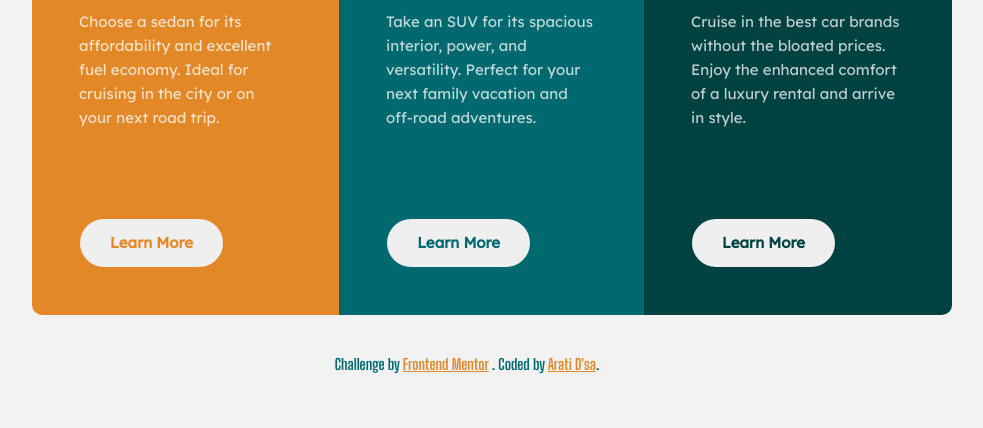
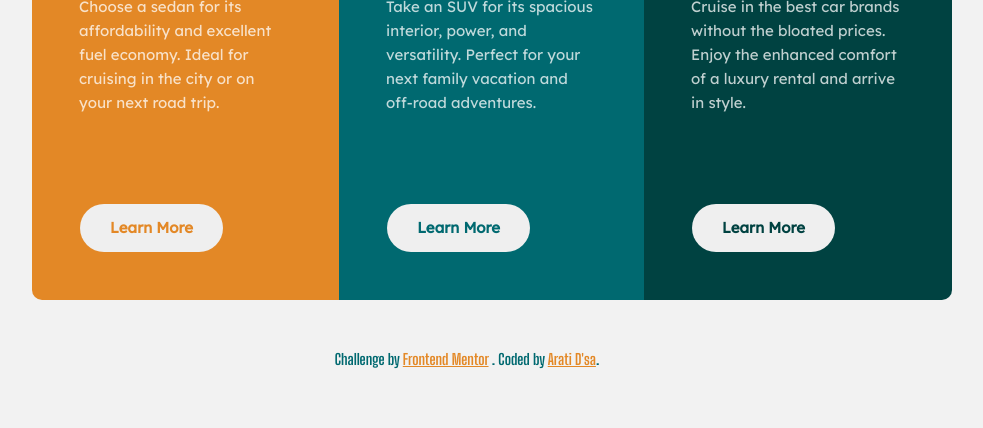
Before and after one commit to aratidsa/3-Column-Preview-Card-Frontend-Mentor, a plain HTML site: page index.html in a window 1280 px wide. Shown: the part 372-800 px from the top of the page, without its empty margins (173-1156 px from the left). Drawn offline with Linux system fonts and the light colour scheme.

Commit message:
Update style.css

```diff
--- a/style.css
+++ b/style.css
@@ -83,7 +83,7 @@ body{
     grid-template-rows: auto auto auto;
     border-radius:0.63rem;
     margin-left:3.13rem;
-    margin-top:9.38rem;
+    margin-top:8.13rem;
 }
 /* Title */
 .title
```
